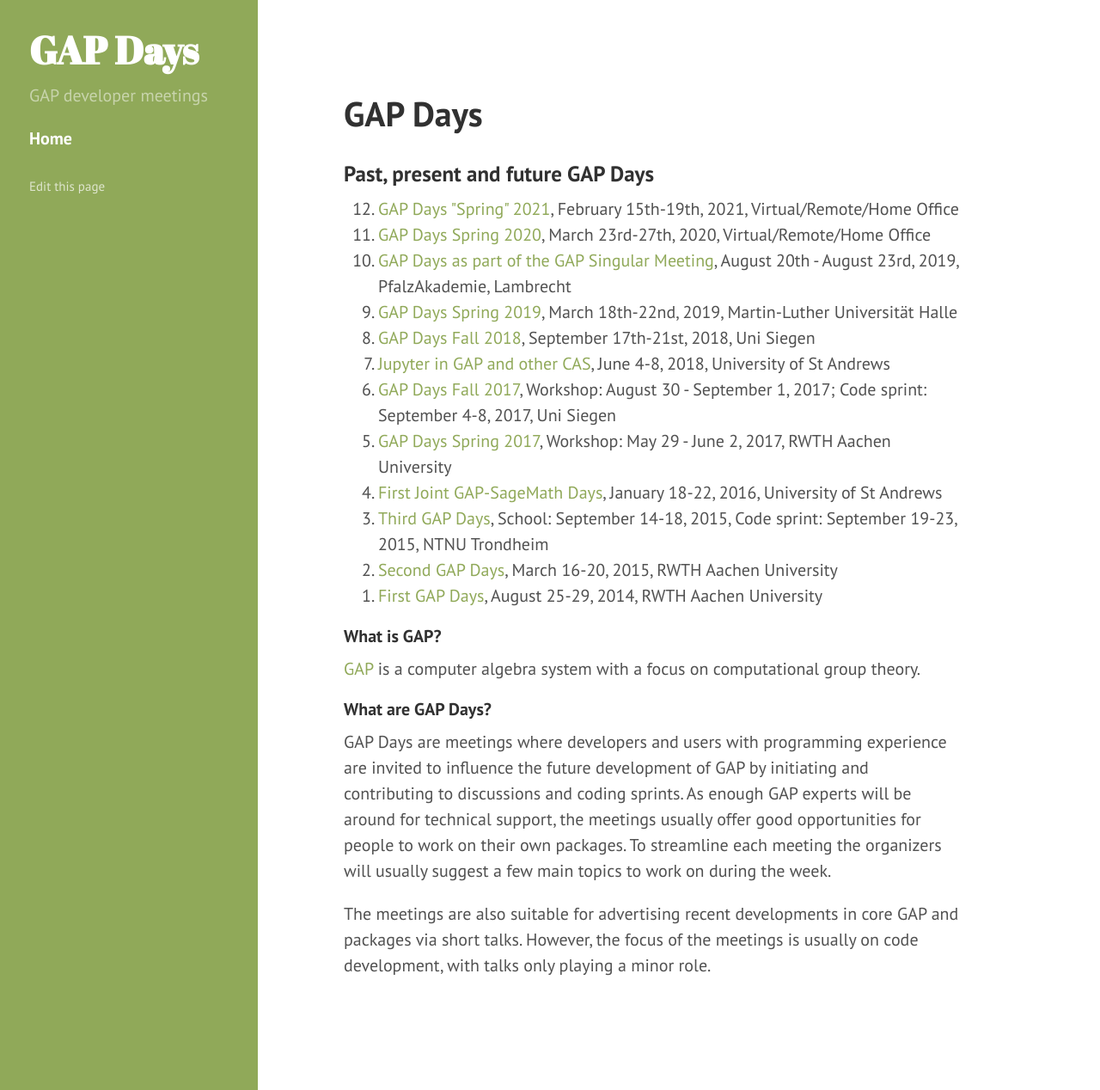
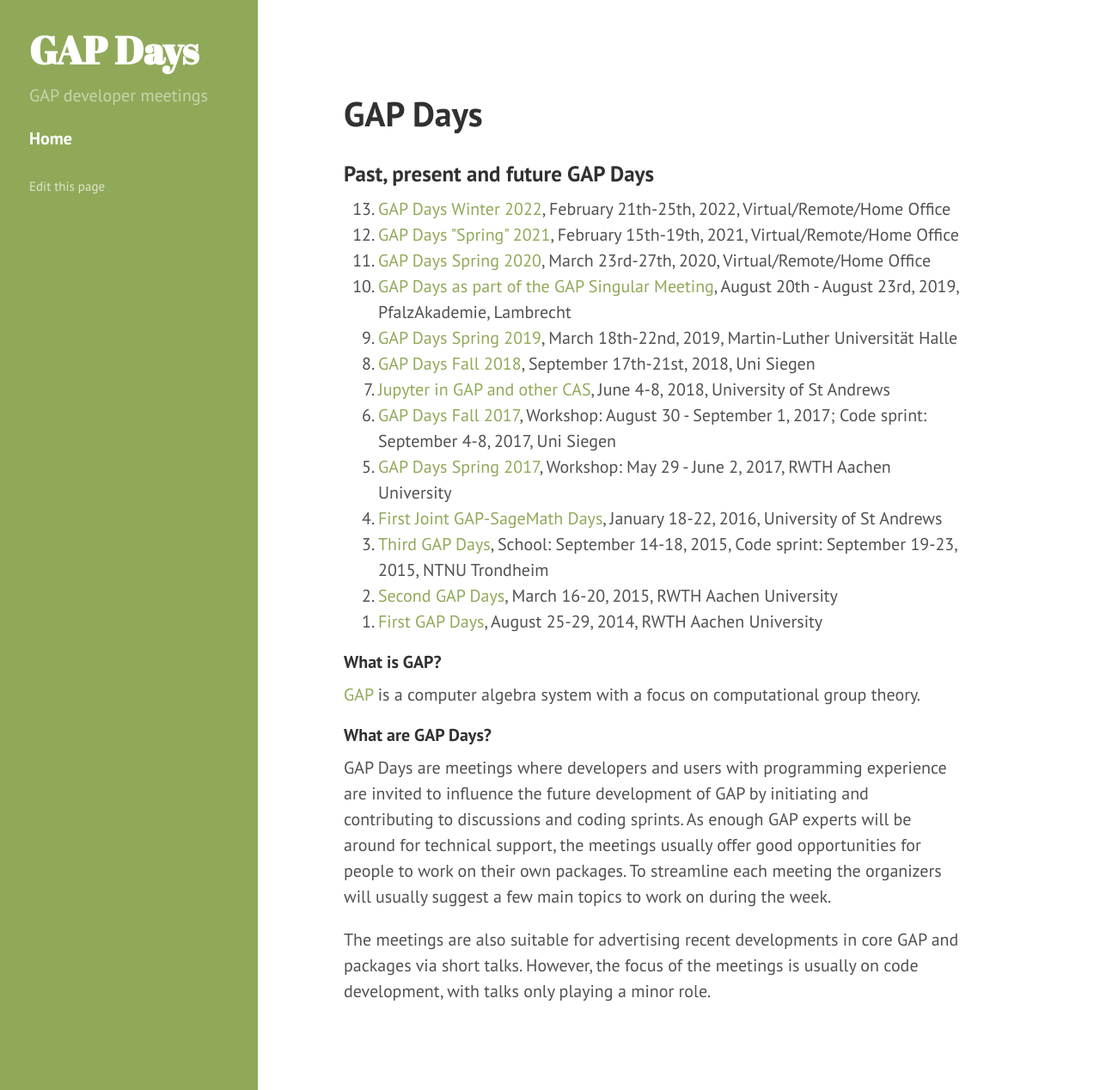
Before and after one commit to gapdays/gapdays.github.io, a Jekyll site: the page built from index.md, in a window 1280 px wide and 1268 px high. Shown: the whole window at 86% size. Built offline with Jekyll 4.4.1, drawn with Linux system fonts in a browser that asks for light colours.

Commit message:
Add GAP Days Winter 2022

```diff
--- a/index.md
+++ b/index.md
@@ -8,6 +8,7 @@
 ### Past, present and future GAP Days
 
 <ol reversed>
+<li><a href="/gapdays2022-winter">GAP Days Winter 2022</a>, February 21th-25th, 2022, Virtual/Remote/Home Office</li>
 <li><a href="/gapdays2021-spring">GAP Days "Spring" 2021</a>, February 15th-19th, 2021, Virtual/Remote/Home Office</li>
 <li><a href="/gapdays2020-spring">GAP Days Spring 2020</a>, March 23rd-27th, 2020, Virtual/Remote/Home Office</li>
 <li><a href="https://opendreamkit.org/meetings/2019-04-02-GAPSingularMeeting/">GAP Days as part of the GAP Singular Meeting</a>, August 20th - August 23rd, 2019, PfalzAkademie, Lambrecht</li>
```
